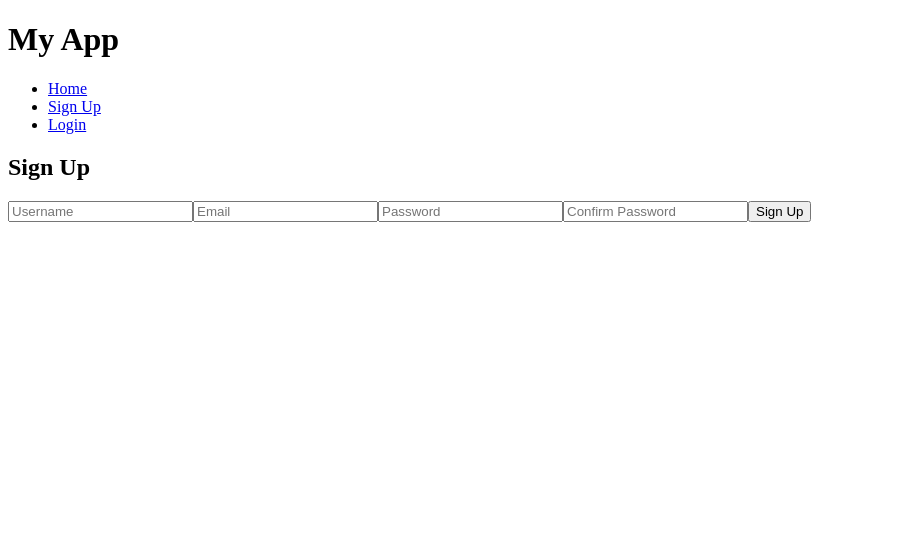
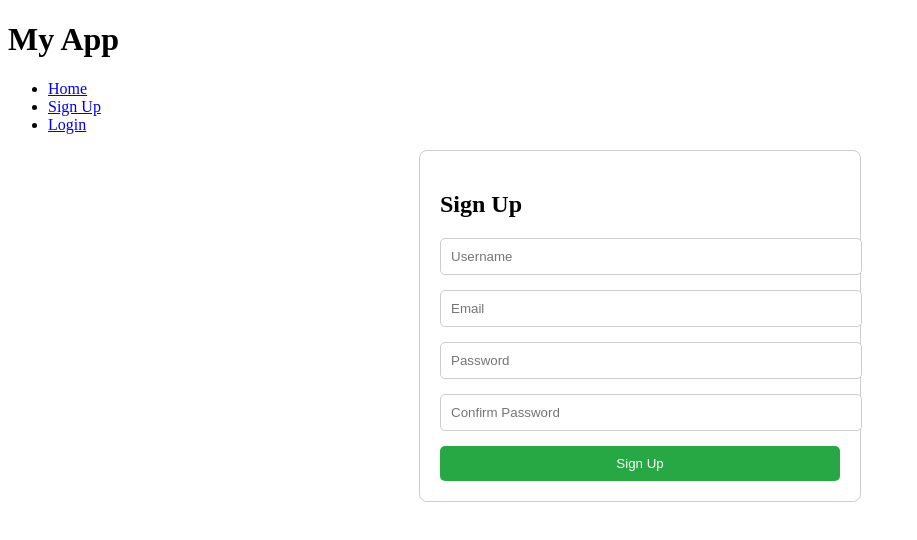
Before and after one commit to BHObserver/Rent-a-Car, a React (Create React App) app: page /signup in a window 1280 px wide. Shown: the top 540 px of the page, without its empty margins (0-917 px from the left). Built offline with nearby package versions, Linux system fonts and the light colour scheme.

Commit message:
update styling

```diff
--- a/src/components/sessions/Login.js
+++ b/src/components/sessions/Login.js
@@ -1,6 +1,7 @@
 import React, { useState, useEffect } from 'react';
 import { useDispatch, useSelector } from 'react-redux';
 import { login, clearError } from '../../redux/session/actions/authActions';
+import './LoginForm.css';
 
 const LoginForm = () => {
   const dispatch = useDispatch();
@@ -55,12 +56,10 @@ const LoginForm = () => {
   };
 
   return (
-    <div>
+    <div className="login-container">
       <h2>Login</h2>
-      {/* Display error message if available */}
-      {showError && <div>{errorMessage}</div>}
-      {/* Display success message if available */}
-      {showSuccess && <div>{successMessageText}</div>}
+      {showError && <div className="error-message">{errorMessage}</div>}
+      {showSuccess && <div className="success-message">{successMessageText}</div>}
 
       <form onSubmit={handleLogin}>
         <input
@@ -68,14 +67,16 @@ const LoginForm = () => {
           placeholder="Email"
           value={email}
           onChange={(e) => setEmail(e.target.value)}
+          className="input-field"
         />
         <input
           type="password"
           placeholder="Password"
           value={password}
           onChange={(e) => setPassword(e.target.value)}
+          className="input-field"
         />
-        <button type="submit">Login</button>
+        <button type="submit" className="login-button">Login</button>
       </form>
     </div>
   );
--- /dev/null
+++ b/src/components/sessions/LoginForm.css
@@ -0,0 +1,44 @@
+.login-container {
+    max-width: 400px;
+    margin: 0 auto;
+    padding: 20px;
+    border: 1px solid #ccc;
+    border-radius: 8px;
+  }
+
+  h2 {
+    font-size: 24px;
+    margin-bottom: 20px;
+  }
+
+  .input-field {
+    width: 100%;
+    padding: 10px;
+    margin-bottom: 15px;
+    border: 1px solid #ccc;
+    border-radius: 5px;
+  }
+
+  .login-button {
+    width: 100%;
+    padding: 10px;
+    background-color: #007bff;
+    color: #fff;
+    border: none;
+    border-radius: 5px;
+    cursor: pointer;
+  }
+
+  .login-button:hover {
+    background-color: #0056b3;
+  }
+
+  .error-message {
+    color: #ff0000;
+    margin-bottom: 10px;
+  }
+
+  .success-message {
+    color: #008000;
+    margin-bottom: 10px;
+  }
--- /dev/null
+++ b/src/components/sessions/SignUpForm.css
@@ -0,0 +1,44 @@
+.signup-container {
+    max-width: 400px;
+    margin: 0 auto;
+    padding: 20px;
+    border: 1px solid #ccc;
+    border-radius: 8px;
+  }
+
+  h2 {
+    font-size: 24px;
+    margin-bottom: 20px;
+  }
+
+  .input-field {
+    width: 100%;
+    padding: 10px;
+    margin-bottom: 15px;
+    border: 1px solid #ccc;
+    border-radius: 5px;
+  }
+
+  .signup-button {
+    width: 100%;
+    padding: 10px;
+    background-color: #28a745;
+    color: #fff;
+    border: none;
+    border-radius: 5px;
+    cursor: pointer;
+  }
+
+  .signup-button:hover {
+    background-color: #218838;
+  }
+
+  .error-message {
+    color: #dc3545;
+    margin-bottom: 10px;
+  }
+
+  .success-message {
+    color: #28a745;
+    margin-bottom: 10px;
+  }
--- a/src/components/sessions/Signup.js
+++ b/src/components/sessions/Signup.js
@@ -1,6 +1,7 @@
 import React, { useState, useEffect } from 'react';
 import { useDispatch, useSelector } from 'react-redux';
 import { signUp, clearError } from '../../redux/session/actions/authActions';
+import './SignUpForm.css';
 
 const SignUpForm = () => {
   const dispatch = useDispatch();
@@ -64,38 +65,40 @@ const SignUpForm = () => {
   };
 
   return (
-    <div>
+    <div className="signup-container">
       <h2>Sign Up</h2>
-      {/* Display error message if available */}
-      {showError && <div>{errorMessage}</div>}
-      {/* Display success message if available */}
-      {showSuccess && <div>{successMessageText}</div>}
+      {showError && <div className="error-message">{errorMessage}</div>}
+      {showSuccess && <div className="success-message">{successMessageText}</div>}
       <form onSubmit={handleSignUp}>
         <input
           type="text"
           placeholder="Username"
           value={username}
           onChange={(e) => setUsername(e.target.value)}
+          className="input-field"
         />
         <input
           type="email"
           placeholder="Email"
           value={email}
           onChange={(e) => setEmail(e.target.value)}
+          className="input-field"
         />
         <input
           type="password"
           placeholder="Password"
           value={password}
           onChange={(e) => setPassword(e.target.value)}
+          className="input-field"
         />
         <input
           type="password"
           placeholder="Confirm Password"
           value={confirmPassword}
           onChange={(e) => setConfirmPassword(e.target.value)}
+          className="input-field"
         />
-        <button type="submit">Sign Up</button>
+        <button type="submit" className="signup-button">Sign Up</button>
       </form>
     </div>
   );
```
